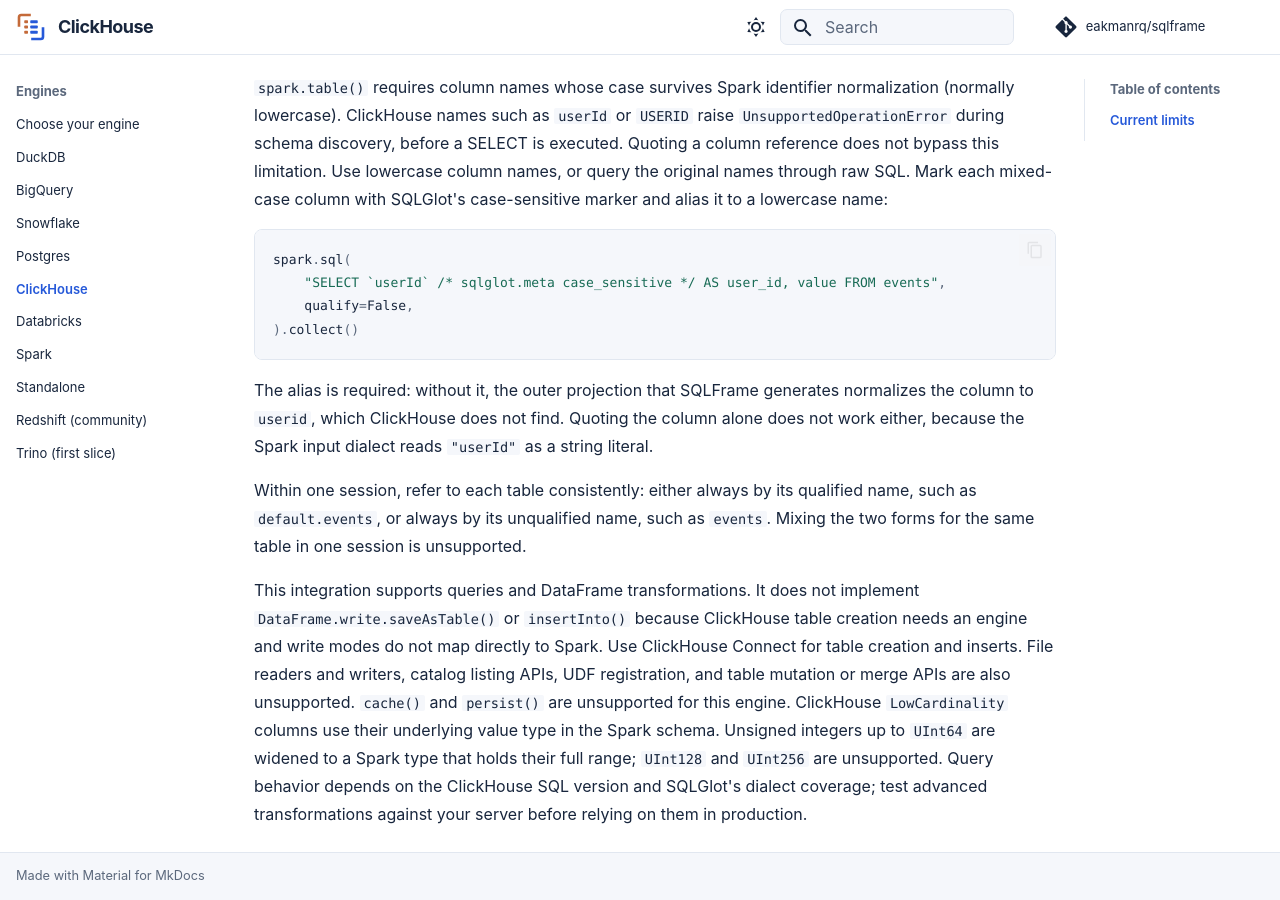
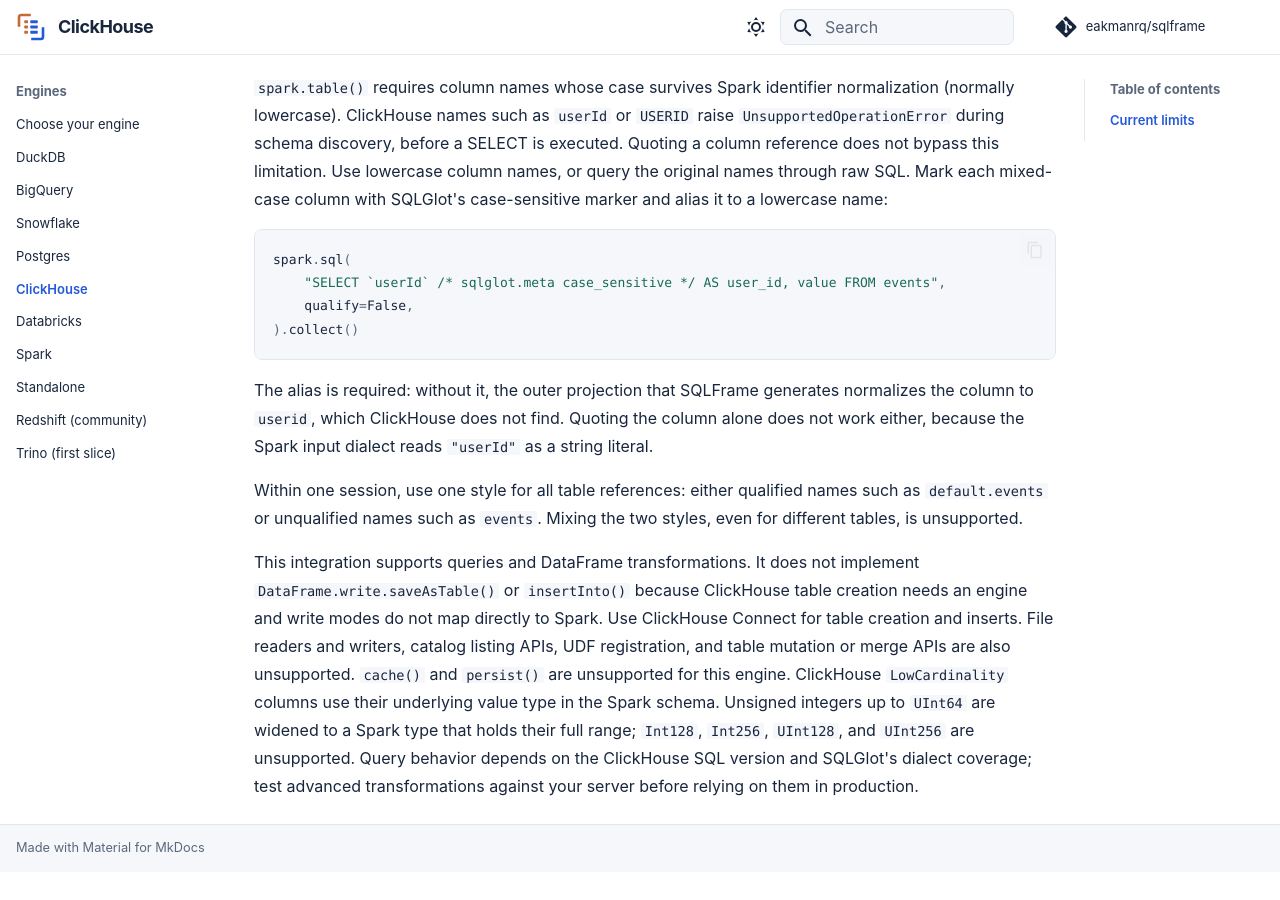
Before and after one commit to eakmanrq/sqlframe, an MkDocs documentation site: the page built from docs/clickhouse.md, in a window 1280 px wide and 900 px high, scrolled down 1544 px. Built offline with MkDocs 1.6.1 and Material for MkDocs 9.7.7, drawn with Linux system fonts in a browser that asks for light colours; comment, search, counter and statistics services are not loaded; after the commit the page ends 2416 px from its top, so only the background shows below that.

Commit message:
docs(clickhouse): clarify table qualification and type limits

```diff
--- a/docs/clickhouse.md
+++ b/docs/clickhouse.md
@@ -82,10 +82,9 @@
 column alone does not work either, because the Spark input dialect reads
 `"userId"` as a string literal.
 
-Within one session, refer to each table consistently: either always by its
-qualified name, such as `default.events`, or always by its unqualified name,
-such as `events`. Mixing the two forms for the same table in one session is
-unsupported.
+Within one session, use one style for all table references: either qualified
+names such as `default.events` or unqualified names such as `events`. Mixing
+the two styles, even for different tables, is unsupported.
 
 This integration supports queries and DataFrame transformations. It does not
 implement `DataFrame.write.saveAsTable()` or `insertInto()` because ClickHouse
@@ -95,7 +94,8 @@
 also unsupported. `cache()` and `persist()` are unsupported for this engine.
 ClickHouse `LowCardinality` columns use their underlying value type in the
 Spark schema. Unsigned integers up to `UInt64` are widened to a Spark type
-that holds their full range; `UInt128` and `UInt256` are unsupported.
+that holds their full range; `Int128`, `Int256`, `UInt128`, and `UInt256` are
+unsupported.
 Query behavior depends on the ClickHouse SQL version and SQLGlot's dialect
 coverage; test advanced transformations against your server before relying on
 them in production.
```
